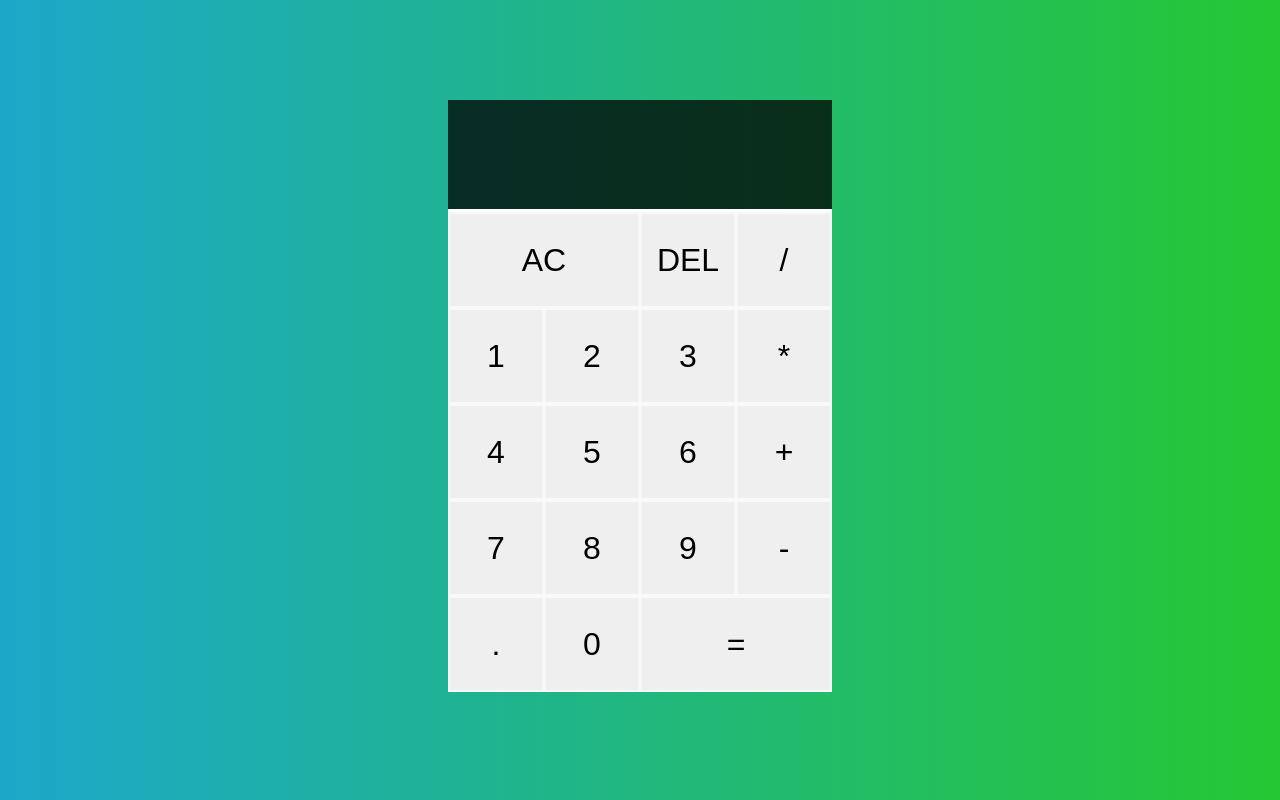
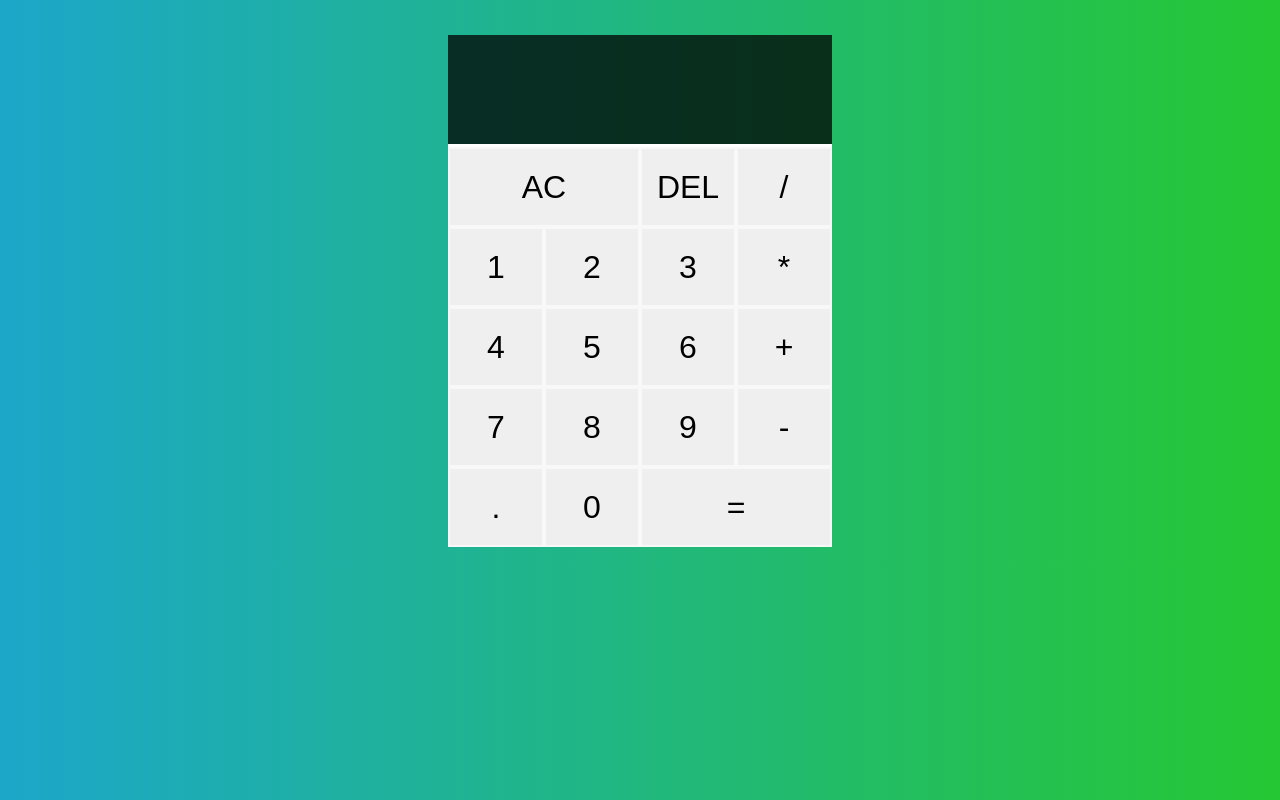
Before and after one commit to Yerer101/Calculator, a React (Create React App) app: page / in a window 1280 px wide. Built offline with nearby package versions, Linux system fonts and the light colour scheme.

Commit message:
package json and App.css

```diff
--- a/package.json
+++ b/package.json
@@ -13,9 +13,9 @@
     "web-vitals": "^1.1.0"
   },
   "scripts": {
+    "start": "react-scripts start",
     "predeploye": "npm run build",
     "deploy": "gh-pages -d build",
-    "start": "react-scripts start",
     "build": "react-scripts build",
     "test": "react-scripts test",
     "eject": "react-scripts eject"
--- a/src/App.css
+++ b/src/App.css
@@ -10,10 +10,10 @@ body {
 .calulator-grid {
     display: grid;
     margin: 1rem;
+    margin-top: 35px;
     justify-content: center;
-    margin-top: 100px;
     grid-template-columns: repeat(4, 6rem);
-    grid-template-rows: minmax(7rem, auto) repeat(5, 6rem);
+    grid-template-rows: minmax(7rem, auto) repeat(5, 5rem);
 }
 
 .calulator-grid .span-two {
```
